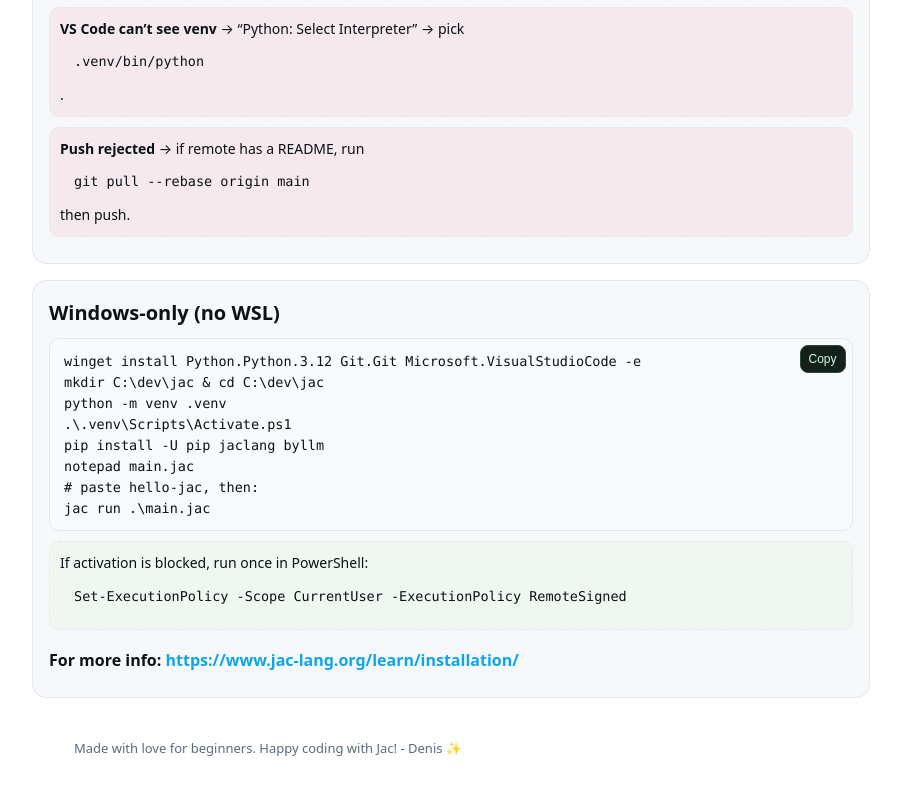
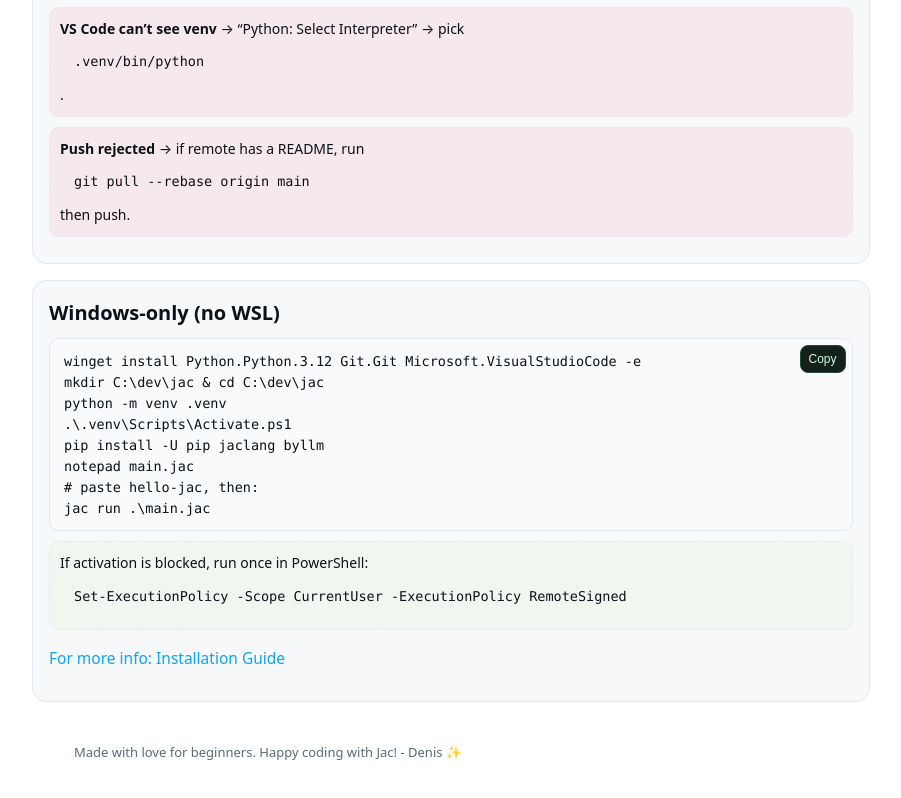
Before and after one commit to Denis-E1/EnvGuide, a plain HTML site: page index.html in a window 1280 px wide. Shown: the part 4596-5394 px from the top of the page, without its empty margins (372-1273 px from the left). Drawn offline with Linux system fonts and the light colour scheme.

Commit message:
Update index.html

```diff
--- a/index.html
+++ b/index.html
@@ -266,7 +266,8 @@ notepad main.jac
 # paste hello-jac, then:
 jac run .\main.jac</code></pre>
         <div class="tip">If activation is blocked, run once in PowerShell: <code>Set-ExecutionPolicy -Scope CurrentUser -ExecutionPolicy RemoteSigned</code></div>
-        <h3>For more info: <a href="https://www.jac-lang.org/learn/installation/">https://www.jac-lang.org/learn/installation/</a></h3>
+
+        <p><a href="https://www.jac-lang.org/learn/installation/">For more info: Installation Guide</a></p>
       </section>
 
           </div>
```
